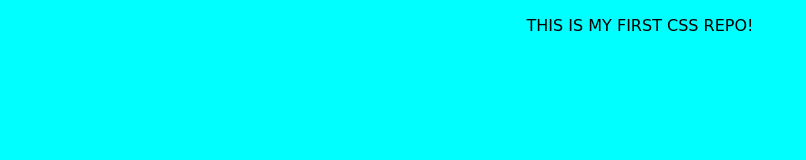
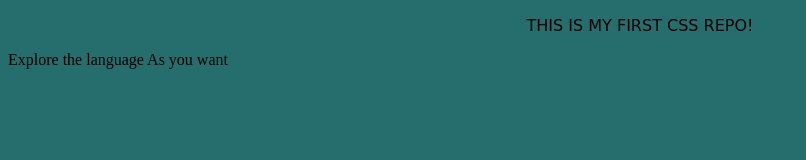
Before and after one commit to FaizShaikh0705/Css-Repo, a plain HTML site: page index.html in a window 1280 px wide. Shown: the whole page, without its empty margins (0-806 px from the left). Drawn offline with Linux system fonts and the light colour scheme.

Commit message:
Css Learning Day2

```diff
--- a/index.html
+++ b/index.html
@@ -8,8 +8,14 @@
     <link rel="stylesheet" href="style.css">
 </head>
 <body>
-<div>
-    <p class="paragraph">this is my first css repo!</p>
-</div>
+    <section>
+        <div>
+            <p class="paragraph">this is my first css repo!</p>
+         </div>
+
+         <div>
+            <p class="H2class"><span id="logo">E</span>xplore the language As you want</p>
+         </div>
+    </section>
 </body>
 </html>
--- a/style.css
+++ b/style.css
@@ -1,6 +1,8 @@
-body{
-    background-color: aqua;
-
+body {
+    background-color: rgb(38, 110, 110);
+    /* background-image: url(images/1_nLa-Cstqw2bW2ZWs693gBg\(1\).png); */
+    /* background-repeat: no-repeat; */
+    /* background-size: cover; */
 }
 
 
@@ -20,5 +22,23 @@ body{
     /* text-decoration: overline; */
     /* text-decoration: none */
 
+}
 
+.H2class {
+    /* text-align is for alignment of the element */
+    /* text-align: right; */
+    /* text-align: justify; */
+    /* text-align: center; */
+    /* text-align: left; */
+    /* text-align:end; */
+
+    /* font-family: 'Gill Sans'; */
+    /* font-style: oblique; */
+    /* text-decoration:underline; */
+    /* opacity:0.6; */
 }
+
+#logo {
+    /* font-family: cursive; */
+    /* color: blue; */
+}
```
Also changed, not shown: images/1_nLa-Cstqw2bW2ZWs693gBg(1).png (added).
